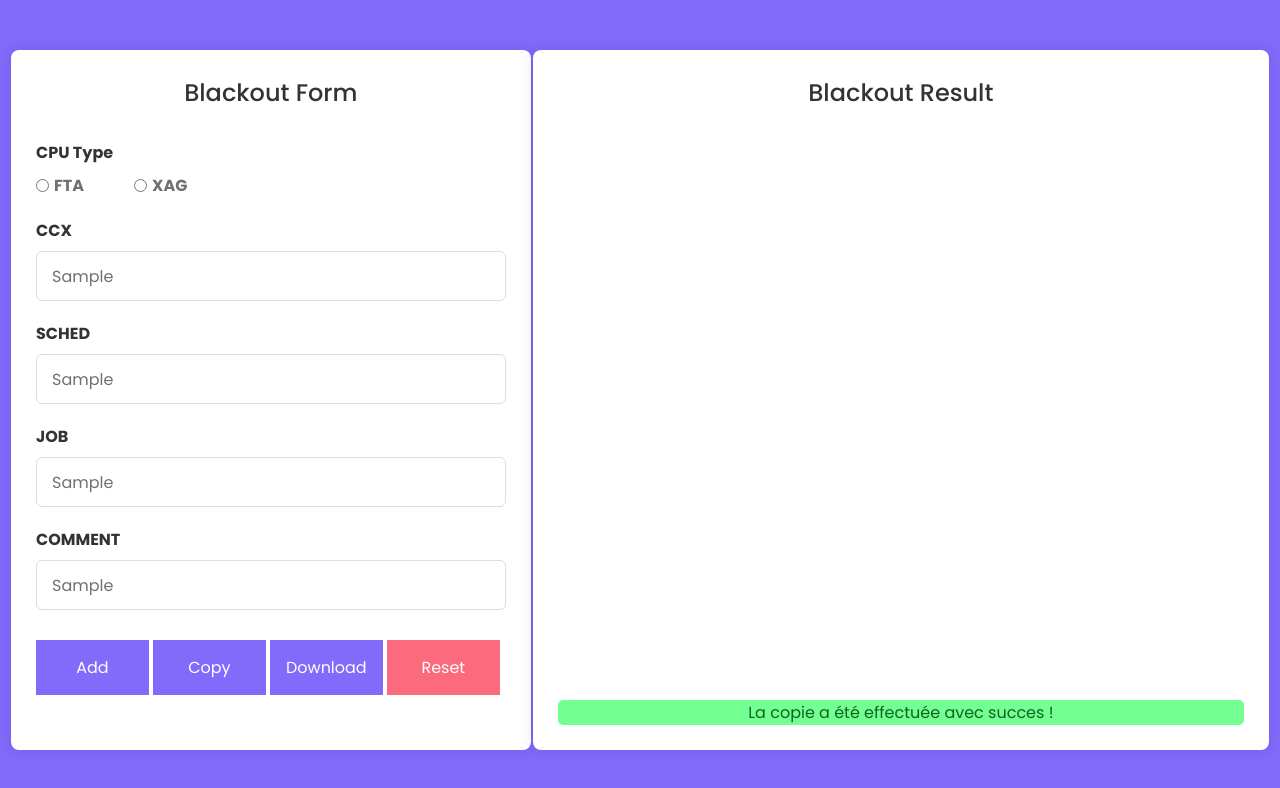
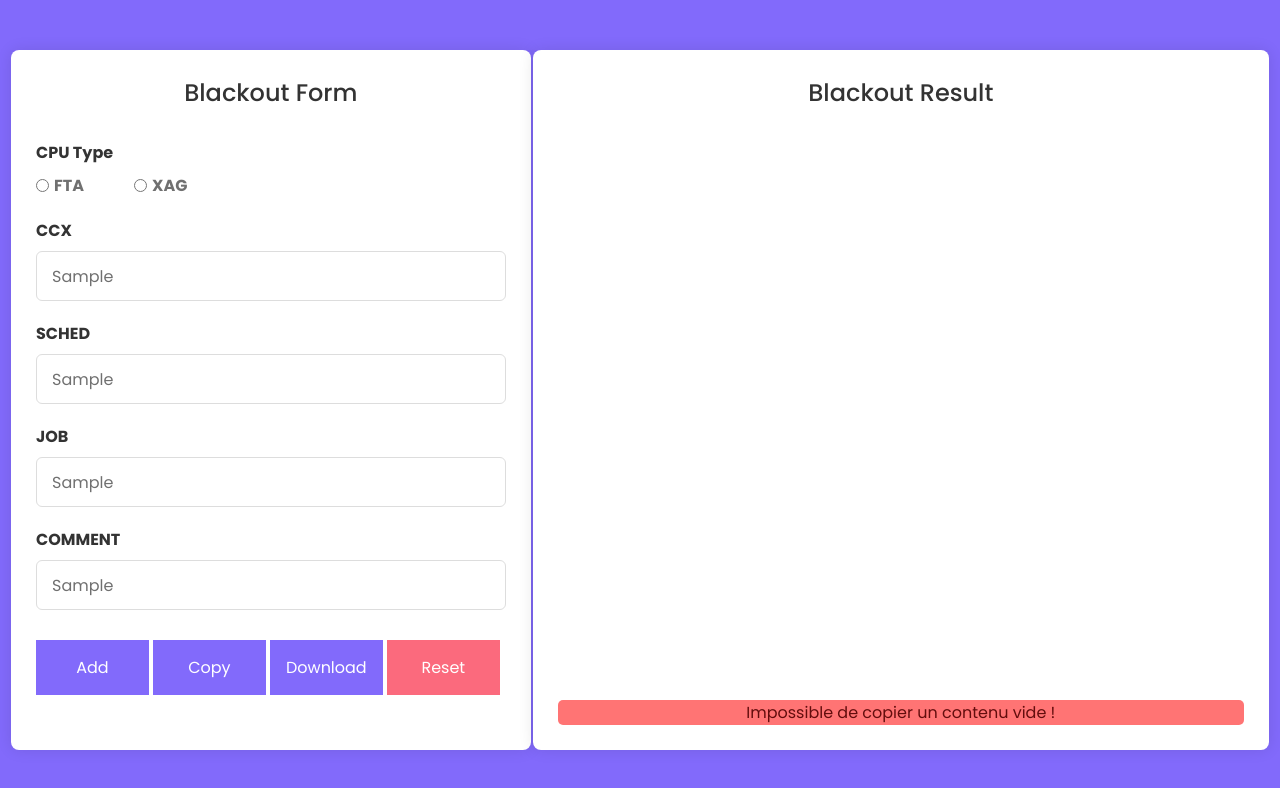
Before and after one commit to devGyukk/form-blackout.io, a plain HTML site: page index.html in a window 1280 px wide. Both pictures are taken after typing "Sample", "Sample", "Sample", "Sample" into the empty fields and a click on the button "Copy". Drawn offline with Linux system fonts and the light colour scheme.

Commit message:
Disable copy & download if empty content

```diff
--- a/index.html
+++ b/index.html
@@ -72,7 +72,7 @@
         <div class="result" id="result">
             <!-- <div class="data" id="line-1"><img src="img/del.png" alt="del" class="line-1"><div class="text-line-1 text-line" id="text-line-1">/APPLIS/CCC/CCC#/APPLIS/CCC/CCC.CCC;;ccc</div></div> -->
         </div>
-        <div class="message-success" id="copy-success">La copie a été effectuée avec succes !</div>
+        <div class="message-copy-success" id="message-copy">La copie a été effectuée avec succes !</div>
     </section>
 
     <section id="section-to-copy">
--- a/script.js
+++ b/script.js
@@ -30,7 +30,7 @@ document.addEventListener("DOMContentLoaded", function() {
     const div_cpu = document.getElementById("div-cpu");
     const div_cpu_type = document.getElementById("div-cpu-type");
     const div_copy = document.getElementById("to-copy");
-    const div_copy_success = document.getElementById("copy-success");
+    const div_message_copy = document.getElementById("message-copy");
 
     // date et heures
     const today = new Date();
@@ -223,13 +223,24 @@ document.addEventListener("DOMContentLoaded", function() {
     button_copy.addEventListener("click", function(event) {
         event.preventDefault();
 
+        var numberOfChildren = div_result.getElementsByTagName('*').length
+        if (numberOfChildren == 0)  {
+            // div_message_copy.classList.add("error");
+            div_message_copy.classList.add("message-copy-error");
+            div_message_copy.classList.remove("message-copy-success");
+            div_message_copy.innerHTML = "Impossible de copier un contenu vide !";
+            div_message_copy.style.display = "block";
+            setTimeout(function(){  div_message_copy.style.display = "none"; }, 3000);
+            return 1;
+        }
+
         div_copy.innerHTML = '';
 
         var filtered = list_blackout.filter(function (el) {
             return el != "";
-          });
+        });
 
-          filtered.forEach((element) => div_copy.innerHTML += element + "<br />");
+        filtered.forEach((element) => div_copy.innerHTML += element + "<br />");
         // console.log(filtered)
 
         copyDivToClipboard();
@@ -245,6 +256,16 @@ document.addEventListener("DOMContentLoaded", function() {
         });
 
         filtered.forEach((element) => div_copy.innerHTML += element + "<br />");
+
+        var numberOfChildren = div_result.getElementsByTagName('*').length
+        if (numberOfChildren == 0)  {
+            div_message_copy.classList.add("message-copy-error");
+            div_message_copy.classList.remove("message-copy-success");
+            div_message_copy.innerHTML = "Impossible de telcharger un contenu vide !";
+            div_message_copy.style.display = "block";
+            setTimeout(function(){  div_message_copy.style.display = "none"; }, 3000);
+            return 1;
+        }
 
         if (list_blackout.length >= 1){
             var download = document.createElement('a');
@@ -326,8 +347,11 @@ document.addEventListener("DOMContentLoaded", function() {
         // document.getElementById("SuccessCopy").setAttribute("style", "display:block");
         div_copy.style.display = "none";
 
-        div_copy_success.style.display = "block";
-        setTimeout(function(){  div_copy_success.style.display = "none"; }, 3000);
+        div_message_copy.classList.remove("message-copy-error");
+        div_message_copy.classList.add("message-copy-success");
+        div_message_copy.innerHTML = "La copie a été effectuée avec succes !";
+        div_message_copy.style.display = "block";
+        setTimeout(function(){  div_message_copy.style.display = "none"; }, 3000);
     };
 
 });
--- a/style.css
+++ b/style.css
@@ -193,7 +193,7 @@ input.error{
   clear: none;
 }
 
-.message-success {
+.message-copy-success {
   background-color: #74ff92;
   color: #0d6320;
   border-radius: 5px;
@@ -201,3 +201,12 @@ input.error{
   text-align: center;
   display: none;
 }
+
+.message-copy-error {
+  background-color: #ff7474;
+  color: #630d0d;
+  border-radius: 5px;
+  margin-top: 10px;
+  text-align: center;
+  display: none;
+}
```
